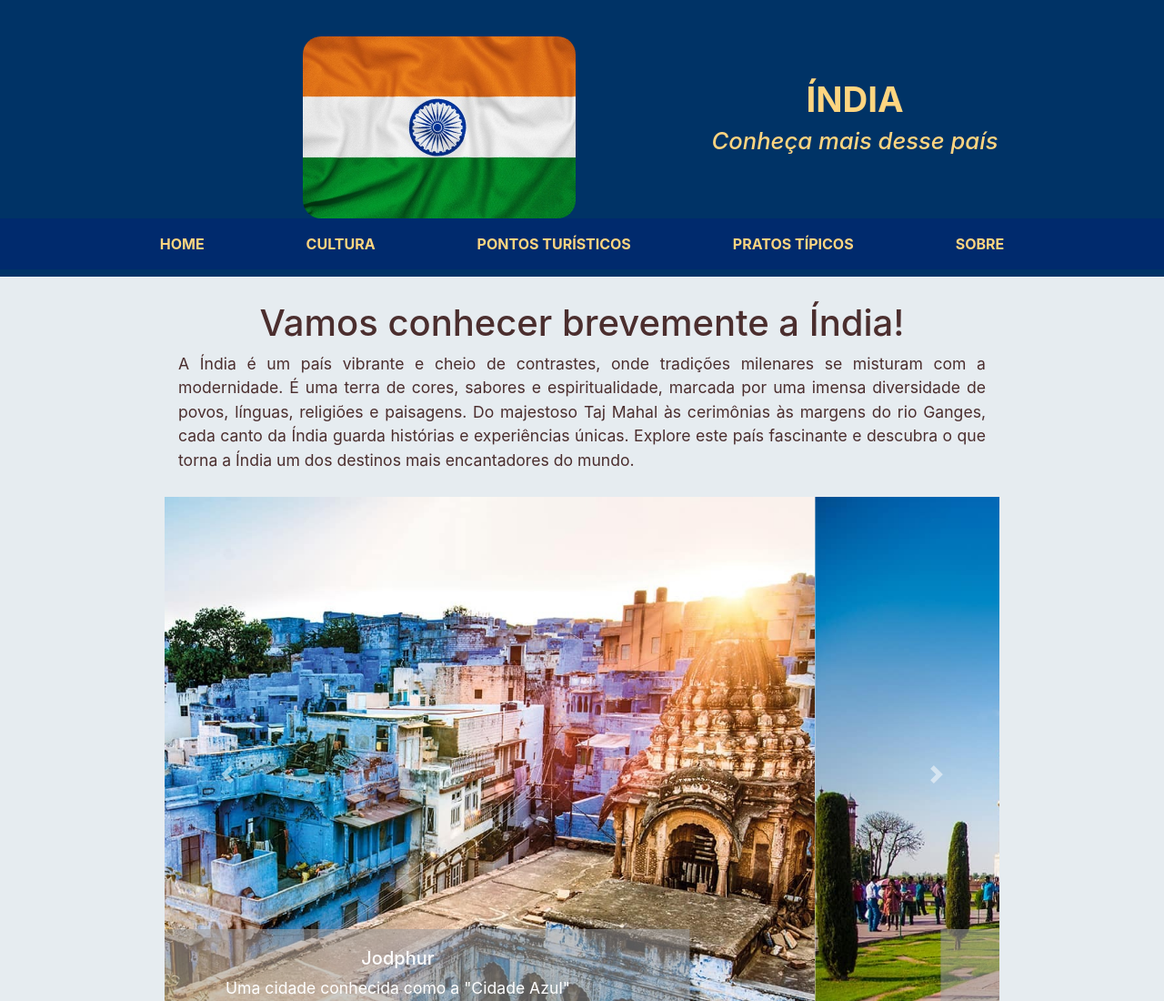
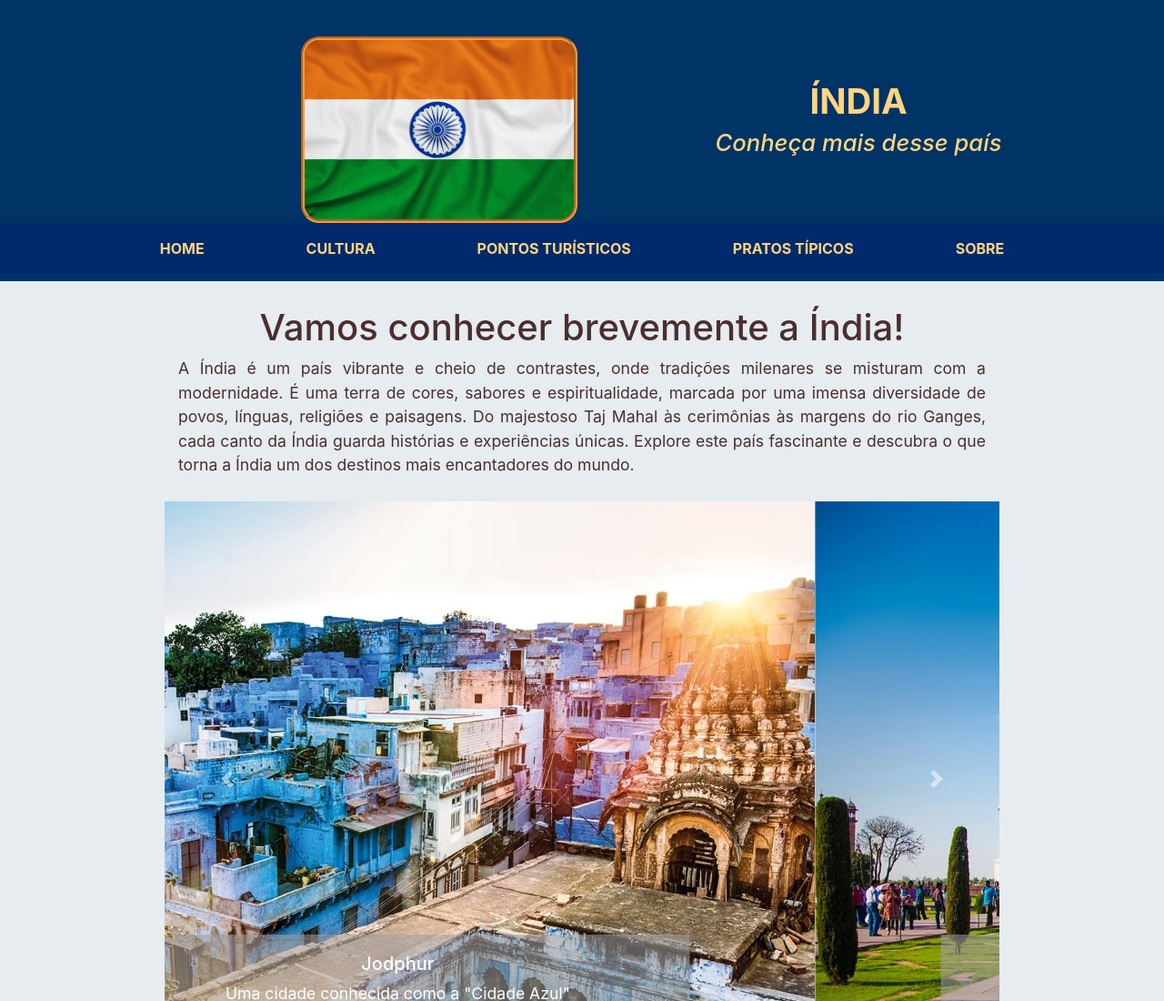
Before and after one commit to JoaoAndrade21/VoltaAoMundo-India, a plain HTML site: page index.html in a window 1280 px wide. Shown: the top 1100 px of the page at 91% size. Drawn offline with nearby package versions, Linux system fonts and the light colour scheme.

Commit message:
adicionado borda na bandeira

```diff
--- a/estilo.css
+++ b/estilo.css
@@ -24,6 +24,7 @@ header {
     width: 50%;
     margin-top: 2rem;
     border-radius: 20px;
+    border: 4px groove #FF9933;
 }
 .apresentacao{
     margin-top: 1rem;
```
